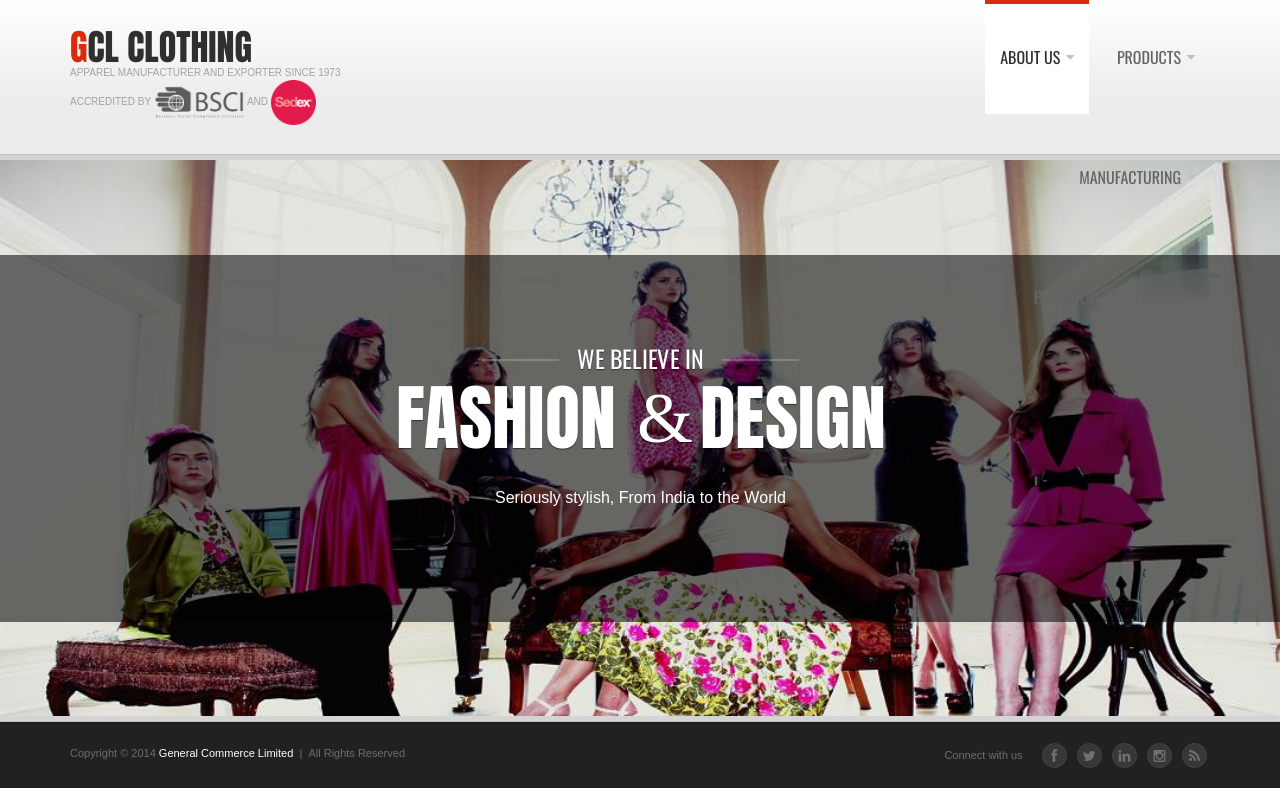
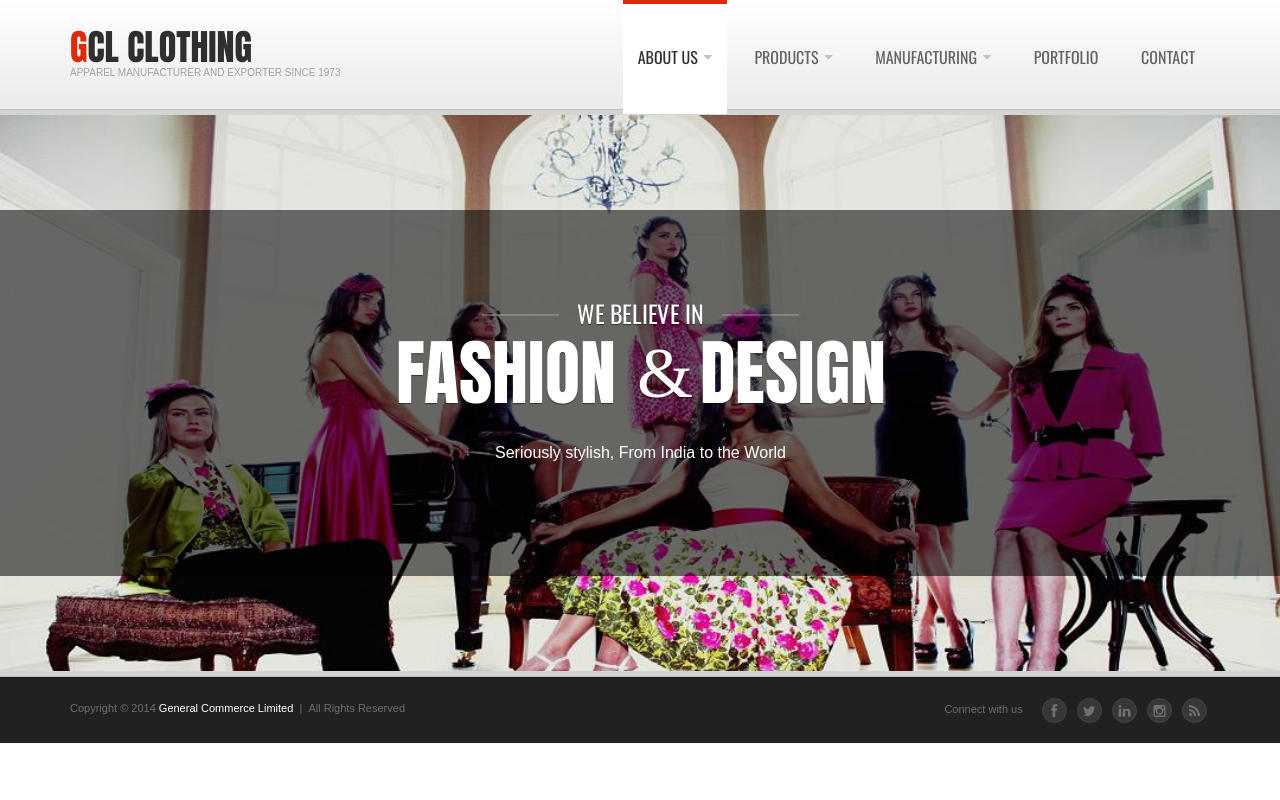
Before and after one commit to GCL-developers/GCL-website, a plain HTML site: page index.html in a window 1280 px wide. Drawn offline with nearby package versions, Linux system fonts and the light colour scheme; a web font is replaced by a local one.

Commit message:
logo reverted

```diff
--- a/index.html
+++ b/index.html
@@ -59,15 +59,15 @@
 	<link rel="apple-touch-icon" sizes="114x114" href="images/apple-touch-icon-114x114.png">
 	<link rel="apple-touch-icon" sizes="144x144" href="images/apple-touch-icon-144x144.png">
 	<style type="text/css">
-		#bsci
+		#bsci[style]
 		{
-			height: 10% !important;
-			width: 10% !important;
+			height: 15px !important;
+			width: 40px !important;
 		}
-		#sedex
+		#sedex[style]
 		{
-			height: 5% !important;
-			width: 5% !important;
+			height: 40px !important;
+			width: 40px !important;
 		}
 	</style>
 
@@ -104,8 +104,10 @@
 					<div class="logo">
 						<!-- <a href="index.html"><img src="images/logo.png" alt="Stability"></a> -->
 						<h2><a href="index.html">GCL Clothing</a></h2>
+						<!--<p class="tagline"><img src="images/bsci.png" alt="BSCI" id="bsci"/> and <img src="images/sedex.png" alt="SEDEX" id="sedex"></p>-->
+
 						<p class="tagline">Apparel Manufacturer and Exporter since 1973</p>
-						<p class="tagline">accredited by <img src="images/bsci.png" alt="BSCI" id="bsci"/> and <img src="images/sedex.png" alt="SEDEX" id="sedex"></p>
+
 					</div>
 					<!-- Logo / End -->
 
```
